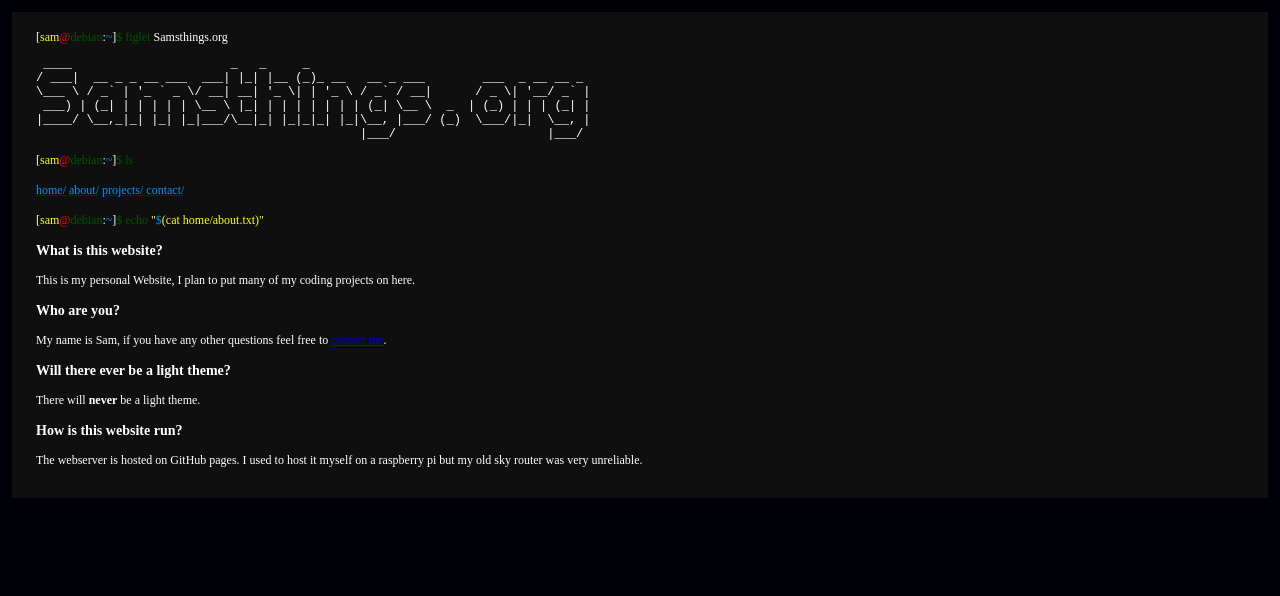
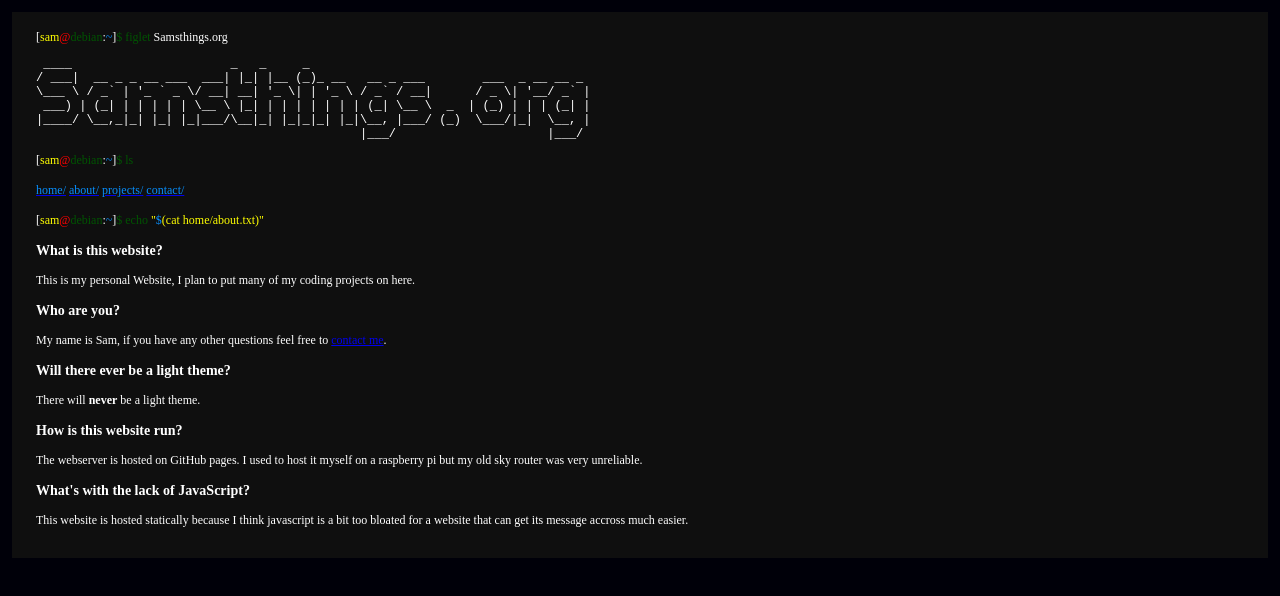
Before and after one commit to Slomas99/samsthings, a plain HTML site: page about.html in a window 1280 px wide. Drawn offline with Linux system fonts and the light colour scheme.

Commit message:
Added another question

```diff
--- a/about.html
+++ b/about.html
@@ -45,7 +45,8 @@
    <p>There will <b>never</b> be a light theme.</p>
    <h3>How is this website run?</h3>
    <p>The webserver is hosted on GitHub pages. I used to host it myself on a raspberry pi but my old sky router was very unreliable.</p>
-
+   <h3>What's with the lack of JavaScript?</h3>
+   <p>This website is hosted statically because I think javascript is a bit too bloated for a website that can get its message accross much easier.</p>
 
   </main>
 
```
